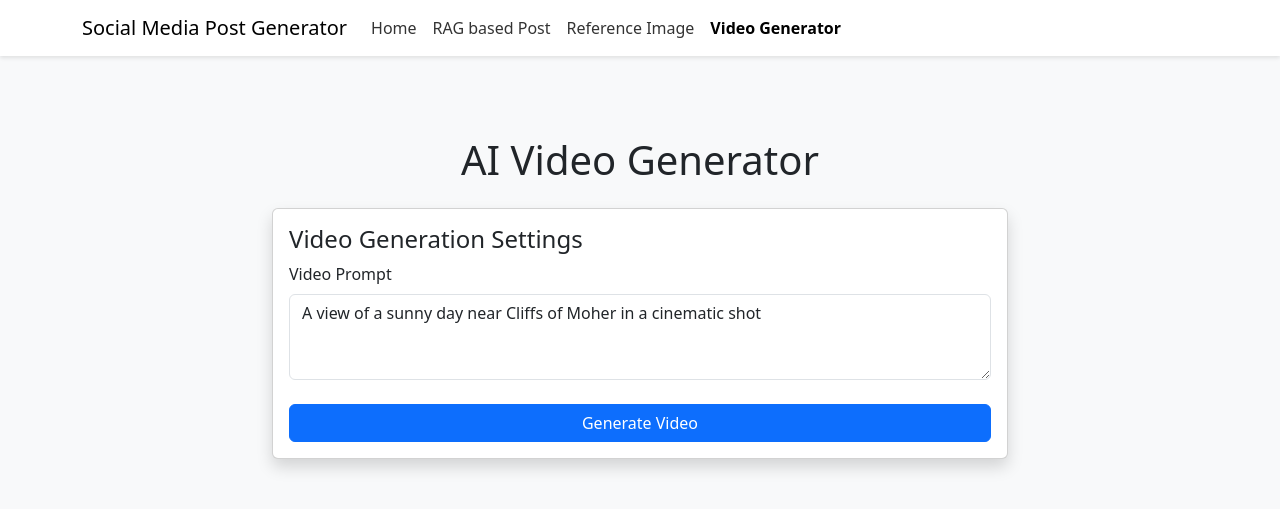
After one commit to umar-farooq-khan/Social-Media-Post-Video-Image-Generator, a Django app: template social_media_generator/generator/templates/generator/video_generator.html in a window 1280 px wide. The commit adds this page. Shown: the top 509 px of the page. Run offline with Django 5.2, Linux system fonts and the light colour scheme; the template is opened without the code that fills it, so the values that code supplies are empty.

Commit message:
video and opensource

```diff
--- /dev/null
+++ b/social_media_generator/generator/templates/generator/video_generator.html
@@ -0,0 +1,158 @@
+<!DOCTYPE html>
+<html lang="en">
+<head>
+    <meta charset="UTF-8">
+    <meta name="viewport" content="width=device-width, initial-scale=1.0">
+    <title>Video Generator</title>
+    <!-- Bootstrap CSS -->
+    <link href="https://cdn.jsdelivr.net/npm/bootstrap@5.3.0/dist/css/bootstrap.min.css" rel="stylesheet">
+    <!-- Custom CSS -->
+    <style>
+        .loading {
+            display: none;
+        }
+        .result-section {
+            display: none;
+        }
+        .video-container {
+            max-width: 100%;
+            margin-bottom: 1rem;
+        }
+        .video-container video {
+            width: 100%;
+            border-radius: 8px;
+        }
+        .navbar {
+            margin-bottom: 2rem;
+            box-shadow: 0 2px 4px rgba(0,0,0,.1);
+        }
+        .nav-link {
+            color: #333;
+            font-weight: 500;
+        }
+        .nav-link:hover {
+            color: #0d6efd;
+        }
+        .nav-link.active {
+            color: #0d6efd;
+            font-weight: 600;
+        }
+    </style>
+</head>
+<body class="bg-light">
+    <!-- Navigation Bar -->
+    <nav class="navbar navbar-expand-lg navbar-light bg-white">
+        <div class="container">
+            <a class="navbar-brand" href="/api">Social Media Post Generator</a>
+            <button class="navbar-toggler" type="button" data-bs-toggle="collapse" data-bs-target="#navbarNav">
+                <span class="navbar-toggler-icon"></span>
+            </button>
+            <div class="collapse navbar-collapse" id="navbarNav">
+                <ul class="navbar-nav">
+                    <li class="nav-item">
+                        <a class="nav-link" href="/api">Home</a>
+                    </li>
+                    <li class="nav-item">
+                        <a class="nav-link" href="/api/custom-prompt">RAG based Post</a>
+                    </li>
+                    <li class="nav-item">
+                        <a class="nav-link" href="/api/reference-image">Reference Image</a>
+                    </li>
+                    <li class="nav-item">
+                        <a class="nav-link active" href="/api/video-generator">Video Generator</a>
+                    </li>
+                </ul>
+            </div>
+        </div>
+    </nav>
+
+    <div class="container py-5">
+        <h1 class="text-center mb-4">AI Video Generator</h1>
+
+        <div class="row justify-content-center">
+            <div class="col-md-8">
+                <div class="card shadow">
+                    <div class="card-body">
+                        <form id="videoForm">
+                            <!-- Video Prompt -->
+                            <div class="mb-4">
+                                <h4>Video Generation Settings</h4>
+                                <div class="mb-3">
+                                    <label for="videoPrompt" class="form-label">Video Prompt</label>
+                                    <textarea class="form-control" id="videoPrompt" name="videoPrompt" rows="3"
+                                        placeholder="Describe the video you want to generate. For example: 'A young man walking on the street' or 'A sunset over the ocean'">A view of a sunny day near Cliffs of Moher in a cinematic shot</textarea>
+                                </div>
+                            </div>
+
+                            <button type="submit" class="btn btn-primary w-100">Generate Video</button>
+                        </form>
+
+                        <!-- Loading Spinner -->
+                        <div class="loading text-center mt-4">
+                            <div class="spinner-border text-primary" role="status">
+                                <span class="visually-hidden">Loading...</span>
+                            </div>
+                            <p class="mt-2">Generating your video...</p>
+                        </div>
+
+                        <!-- Results Section -->
+                        <div class="result-section mt-4">
+                            <h4>AI Video by Open source Lightricks/LTX-Video Model</h4>
+                            <div class="card">
+                                <div class="card-body">
+                                    <div class="video-container">
+                                        <video id="generatedVideo" controls>
+                                            <source src="" type="video/mp4">
+                                            Your browser does not support the video tag.
+                                        </video>
+                                    </div>
+                                </div>
+                            </div>
+                        </div>
+                    </div>
+                </div>
+            </div>
+        </div>
+    </div>
+
+    <!-- Bootstrap JS and dependencies -->
+    <script src="https://cdn.jsdelivr.net/npm/bootstrap@5.3.0/dist/js/bootstrap.bundle.min.js"></script>
+    <!-- Custom JS -->
+    <script>
+        document.getElementById('videoForm').addEventListener('submit', async (e) => {
+            e.preventDefault();
+
+            // Show loading spinner
+            document.querySelector('.loading').style.display = 'block';
+            document.querySelector('.result-section').style.display = 'none';
+
+            // Prepare form data
+            const formData = new FormData();
+            formData.append('videoPrompt', document.getElementById('videoPrompt').value);
+
+            try {
+                const response = await fetch('/api/generate-video/', {
+                    method: 'POST',
+                    body: formData
+                });
+
+                const data = await response.json();
+
+                if (data.status === 'success') {
+                    // Display video
+                    const video = document.getElementById('generatedVideo');
+                    video.src = data.video_data;
+                    document.querySelector('.result-section').style.display = 'block';
+                } else {
+                    alert('Error: ' + data.message);
+                }
+            } catch (error) {
+                alert('Error: ' + error.message);
+            } finally {
+                // Hide loading spinner
+                document.querySelector('.loading').style.display = 'none';
+            }
+        });
+    </script>
+</body>
+</html>
--- a/social_media_generator/generator/urls.py
+++ b/social_media_generator/generator/urls.py
@@ -8,5 +8,7 @@ urlpatterns = [
     path('custom-prompt/', views.custom_prompt, name='custom_prompt'),
     path('reference-image/', views.reference_image_generator, name='reference_image_generator'),
     path('generate-reference-image/', views.generate_reference_image, name='generate_reference_image'),
+    path('video-generator/', views.video_generator, name='video_generator'),
+    path('generate-video/', views.generate_video, name='generate_video'),
     path('healthcheck/', views.healthcheck, name='healthcheck'),
 ]
--- a/social_media_generator/hugging_face_models.py
+++ b/social_media_generator/hugging_face_models.py
@@ -25,10 +25,12 @@ from huggingface_hub import InferenceClient
 
 client = InferenceClient(
     provider="fal-ai",
-    api_key="hf_xxxxxxxxxxxxxxxxxxxxxxxx",
+    api_key="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",
 )
 
 video = client.text_to_video(
     "A young man walking on the street",
     model="Lightricks/LTX-Video",
 )
+
+video
```
Also changed, not shown: social_media_generator/generator/templates/generator/custom_prompt.html (+29 -4 lines), social_media_generator/generator/templates/generator/index.html (+17 -4 lines), social_media_generator/generator/views.py (+104 -7 lines).
